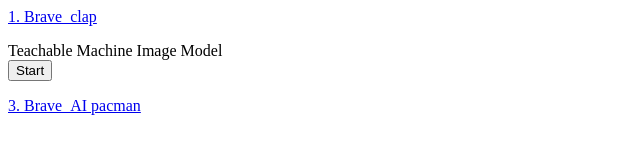
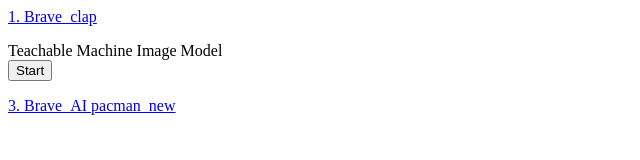
Before and after one commit to dydrl3622/dydrl3622.github.io, a plain HTML site: page index.html in a window 1280 px wide. Shown: the full height of the page, 0-640 px from the left. Drawn offline with Linux system fonts and the light colour scheme.

Commit message:
Update index.html

```diff
--- a/index.html
+++ b/index.html
@@ -65,7 +65,7 @@
 </script>
 
     <p>
-      <a href="pacman/index.html">3. Brave_AI pacman</a>
+      <a href="pacman/index.html">3. Brave_AI pacman_new</a>
     </p>
 
   </body>
```
